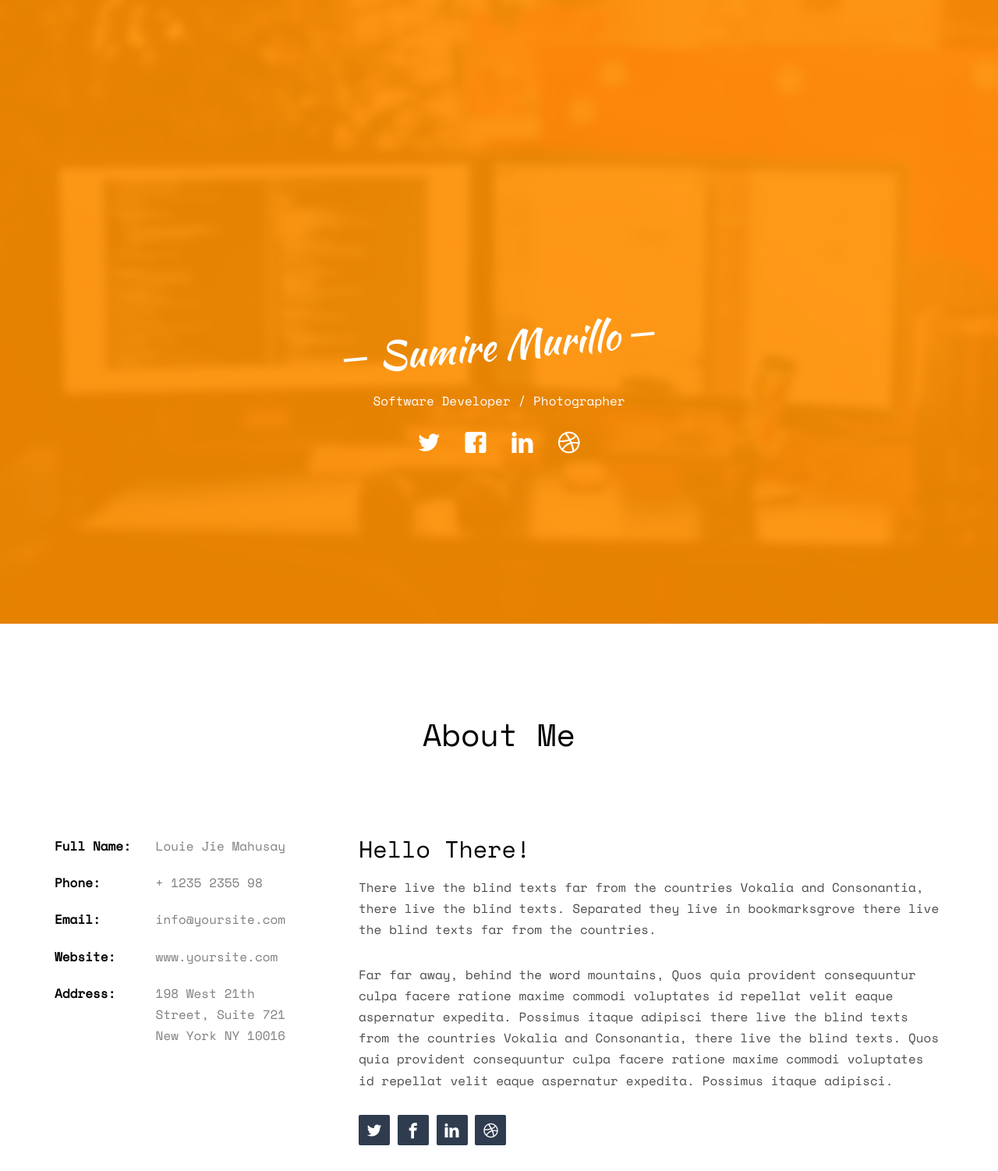
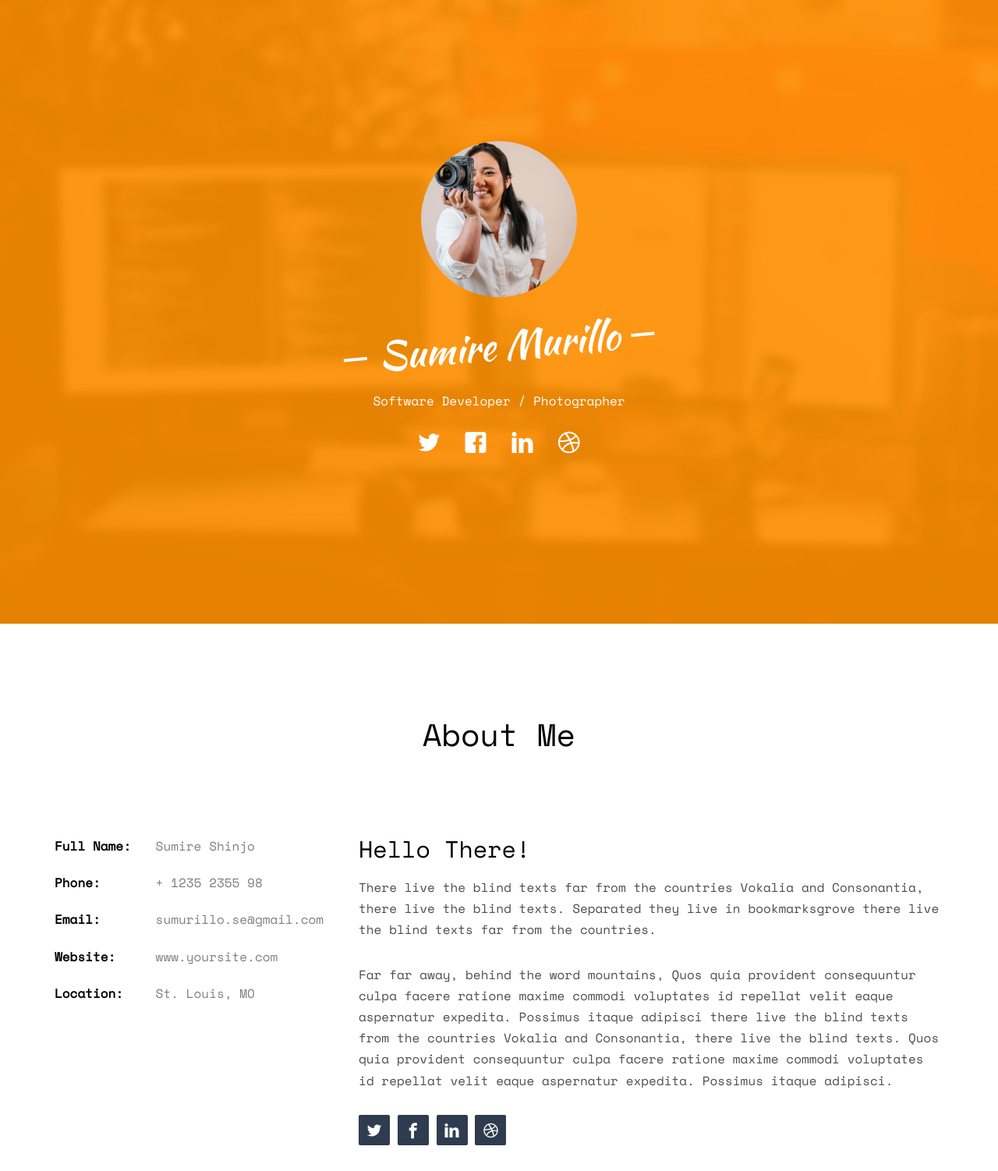
Before and after one commit to sumurillo/portfolio-v2, a plain HTML site: page index.html in a window 1280 px wide. Shown: the top 1502 px of the page at 78% size. Drawn offline with nearby package versions, Linux system fonts and the light colour scheme; some packages are replaced by stand-ins of ours; no server answers; files whose address does not match are found by name.

Commit message:
change url path and about me info

```diff
--- a/index.html
+++ b/index.html
@@ -60,6 +60,7 @@
 	<div class="fh5co-loader"></div>
 
 	<div id="page">
+		<!-- change background image -->
 	<header id="fh5co-header" class="fh5co-cover js-fullheight" role="banner" style="background-image:url(images/cover_bg_3.jpg);" data-stellar-background-ratio="0.5">
 		<div class="overlay"></div>
 		<div class="container">
@@ -67,16 +68,16 @@
 				<div class="col-md-8 col-md-offset-2 text-center">
 					<div class="display-t js-fullheight">
 						<div class="display-tc js-fullheight animate-box" data-animate-effect="fadeIn">
-							<!-- Image path needs to be changed for my profile photo -->
-							<div class="profile-thumb" style="background: url(images/user-3.jpg);"></div>
-							<!-- Above this line -->
+							<div class="profile-thumb" style="background: url(images/img1.jpeg);"></div>
 							<h1><span>Sumire Murillo</span></h1>
 							<h3><span>Software Developer / Photographer</span></h3>
 							<p>
+
+								<!-- need to replace the icons  -->
 								<ul class="fh5co-social-icons">
 									<li><a href="#"><i class="icon-twitter2"></i></a></li>
 									<li><a href="#"><i class="icon-facebook2"></i></a></li>
-									<li><a href="#"><i class="icon-linkedin2"></i></a></li>
+									<li><a href="https://www.linkedin.com/in/sumurillo/"><i class="icon-linkedin2"></i></a></li>
 									<li><a href="#"><i class="icon-dribbble2"></i></a></li>
 								</ul>
 							</p>
@@ -97,11 +98,11 @@
 			<div class="row">
 				<div class="col-md-4">
 					<ul class="info">
-						<li><span class="first-block">Full Name:</span><span class="second-block">Louie Jie Mahusay</span></li>
+						<li><span class="first-block">Full Name:</span><span class="second-block">Sumire Shinjo</span></li>
 						<li><span class="first-block">Phone:</span><span class="second-block">+ 1235 2355 98</span></li>
-						<li><span class="first-block">Email:</span><span class="second-block">info@yoursite.com</span></li>
+						<li><span class="first-block">Email:</span><span class="second-block">sumurillo.se@gmail.com</span></li>
 						<li><span class="first-block">Website:</span><span class="second-block">www.yoursite.com</span></li>
-						<li><span class="first-block">Address:</span><span class="second-block">198 West 21th Street, Suite 721 New York NY 10016</span></li>
+						<li><span class="first-block">Location:</span><span class="second-block">St. Louis, MO</span></li>
 					</ul>
 				</div>
 				<div class="col-md-8">
```
Also changed, not shown: images/img1.jpeg (added), images/img2.jpeg (added).
